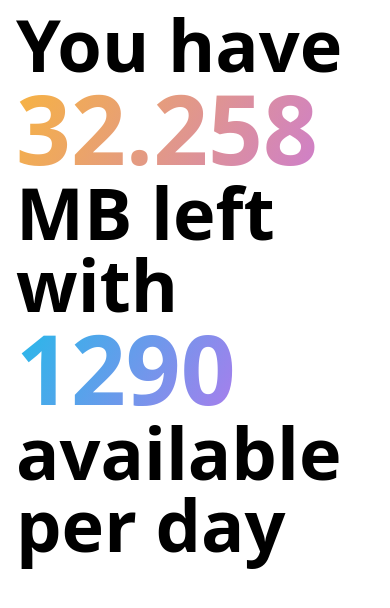
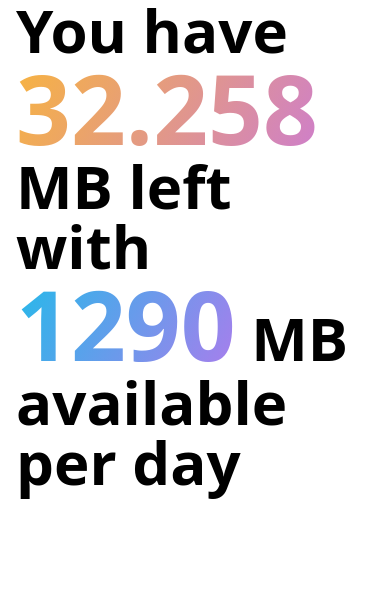
Before and after one commit to timsun28/Data-Usage-Calculator, a Next.js app: page / in a window 390 px wide. Shown: the top 608 px of the page. Built offline with nearby package versions, Linux system fonts and the light colour scheme.

Commit message:
added dark mode to the app

```diff
--- a/pages/index.tsx
+++ b/pages/index.tsx
@@ -23,19 +23,19 @@
 		return Math.round(mbPerDay)
 	}
 	return (
-		<div className="flex flex-col items-center justify-center min-h-screen py-2">
+		<div className="flex flex-col items-center justify-center min-h-screen">
 			<Head>
 				<title>Data Usage</title>
 				<link rel="icon" href="/favicon.ico" />
 			</Head>
 
-			<main className="flex flex-col items-center w-full flex-1 px-4">
-				<h1 className="text-7xl font-bold flex flex-col">
+			<main className="flex flex-col items-center md:justify-center w-full flex-1 px-4 bg-white dark:bg-gray-900">
+				<h1 className="text-6xl md:text-7xl font-bold flex flex-col dark:text-white">
 					<div>
 						You have <span className='text-gradient first text-8xl'>{getRemainingData()}</span> MB left with
 					</div>
 					<div>
-						<span className='text-gradient second text-8xl'>{getPerDayData()}</span> available per day
+						<span className='text-gradient second text-8xl'>{getPerDayData()}</span> MB available per day
 					</div>
 				</h1>
 			</main>
```
Also changed, not shown: 1 other file (tests, documents, lock files or other folders).
